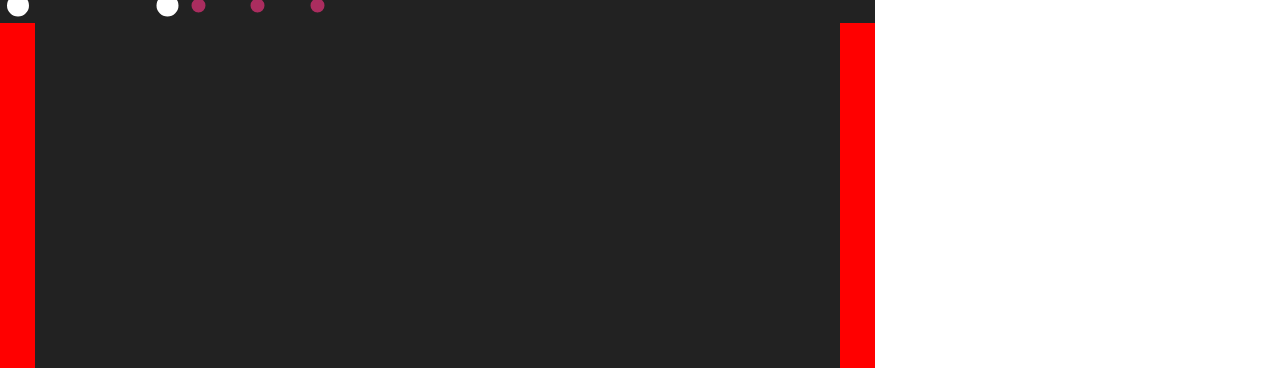
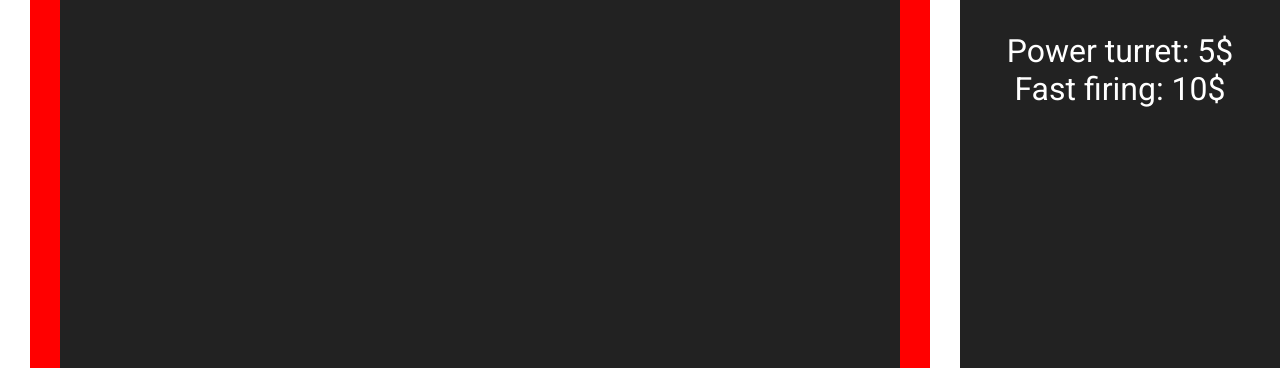
Before and after one commit to Patryk-Rozwadowski/Tower_defense_game, a website built with Parcel: page index.html in a window 1280 px wide. Shown: the part 432-800 px from the top of the page. Built offline with nearby package versions, Linux system fonts and the light colour scheme.

Commit message:
Adjust ui, fixed dynamic cols/rows

```diff
--- a/index.html
+++ b/index.html
@@ -3,15 +3,23 @@
     <head>
         <meta charset="UTF-8">
         <title>Tower defense game</title>
+        <link href="https://fonts.googleapis.com/css2?family=Roboto:wght@100;400&display=swap" rel="stylesheet">
         <link rel="stylesheet" href="index.scss">
     </head>
     <body style="margin:0; padding: 0;box-sizing: border-box" >
-        <canvas id="canvas"></canvas>
-        <div id="shop"></div>
-        <div class="debugger-menu-container">
-            <input type="checkbox" id="debugMode" >
-            <label for="debugMode">Debug mode</label>
+    <main class="container">
+        <div class="ui-grid-9 center">
+            <canvas class="game-container" id="canvas"></canvas>
         </div>
+        <div class="ui-grid-3 center">
+            <div class="ui-shop" id="ui-shop"></div>
+            <div class="debugger-menu-container">
+                <input type="checkbox" id="debugMode" >
+                <label for="debugMode">Debug mode</label>
+            </div>
+        </div>
+    </main>
+
     </body>
 
     <script src="src/index.js"></script>
--- a/index.scss
+++ b/index.scss
@@ -23,17 +23,15 @@ li {
   list-style: none;
 }
 
-.turretList {
-  font-size: 2em;
-
-  &:hover {
-    color: red;
-    cursor: pointer;
-  }
-}
 
 .active {
   display: inline-block;
   color: red;
   cursor: pointer;
 }
+
+.center {
+  display: flex;
+  justify-content: center;
+  align-items: center;
+}
--- a/src/Managers/MapManager/MapManager.js
+++ b/src/Managers/MapManager/MapManager.js
@@ -8,11 +8,11 @@ import { createWallTile } from '../../CreateElement/MapElement/Walls/createWallT
 import { createTerrainTile } from '../../CreateElement/MapElement/createTerrainTile';
 
 export class MapManager {
-  constructor(canvas, ctx, cellSize, gameDebugger) {
+  constructor(canvas, ctx, cols, rows, cellSize, gameDebugger) {
     this.canvas = canvas;
     this.ctx = ctx;
-    this.cols = 25;
-    this.rows = 25;
+    this.cols = cols;
+    this.rows = rows;
 
     this.x = 0;
     this.y = 0;
--- a/src/Managers/ShopManager/ShopManager.js
+++ b/src/Managers/ShopManager/ShopManager.js
@@ -4,7 +4,7 @@ import { shopTurretList } from './templates/shopTurretList/shopTurretList';
 export class ShopManager {
   constructor() {
     this.money = 140;
-    this.shopRoot = document.getElementById('shop');
+    this.shopRoot = document.getElementById('ui-shop');
     this.pickedTurret = 'powerTurret';
   }
 
@@ -45,6 +45,5 @@ export class ShopManager {
 
   _setPickedTurret(e) {
     this.pickedTurret = e.target.id;
-    return this.getPickedTurret();
   }
 }
--- a/src/Managers/ShopManager/templates/shopMenu/shopMenuHeader.js
+++ b/src/Managers/ShopManager/templates/shopMenu/shopMenuHeader.js
@@ -1,6 +1,4 @@
 export const shopMenuHeader = (currentMoney) => `
-      <div>
-        <p>Money: ${currentMoney} $</p>
-        <p>Shop:</p>
-      </div>
+        <p class="ui-shop__element">Shop</p>
+        <p class="ui-shop__element">Money: ${currentMoney} $</p>
     `;
--- a/src/Managers/ShopManager/templates/shopTurretList/shopTurretList.js
+++ b/src/Managers/ShopManager/templates/shopTurretList/shopTurretList.js
@@ -1,6 +1,6 @@
 export const shopTurretList = () => `
   <ul>
-    <li class="turretList" value="5" id="powerTurret"> Power turret: 5$ </li>
-    <li class="turretList" value="10" id="fastFiringTurret"> Fast firing: 10$ </li>
+    <li class="turretList ui-shop__element" value="5" id="powerTurret"> Power turret: 5$ </li>
+    <li class="turretList ui-shop__element" value="10" id="fastFiringTurret"> Fast firing: 10$ </li>
   </ul>
 `;
--- a/src/index.js
+++ b/src/index.js
@@ -12,9 +12,9 @@ window.onload = () => {
   const ctx = canvas.getContext('2d');
   const gameDebugModeCheckbox = document.getElementById('debugMode');
 
-  const cols = 25;
-  const rows = 25;
-  const cellSize = 35;
+  const cols = 30;
+  const rows = 30;
+  const cellSize = 30;
 
   ctx.canvas.width = cols * cellSize;
   ctx.canvas.height = rows * cellSize;
@@ -23,7 +23,14 @@ window.onload = () => {
 
   const mouseManager = new MouseManager(canvas, ctx, cellSize);
 
-  const mapManager = new MapManager(canvas, ctx, cellSize, gameDebugger);
+  const mapManager = new MapManager(
+    canvas,
+    ctx,
+    cols,
+    rows,
+    cellSize,
+    gameDebugger
+  );
   mapManager.renderMap();
 
   const shopManager = new ShopManager();
--- a/styles/debugger-menu/debugger-menu.scss
+++ b/styles/debugger-menu/debugger-menu.scss
@@ -3,4 +3,10 @@
   right: 0;
   top: 0;
   margin: 20px;
+
+  label {
+    font-family: 'Roboto', sans-serif;
+    font-weight: 100;
+    color: #fff;
+  }
 }
--- a/styles/index.scss
+++ b/styles/index.scss
@@ -1 +1,3 @@
 @import "./debugger-menu/debugger-menu";
+@import "./ui-grid/ui-grid";
+@import "./ui-shop/ui-shop";
--- /dev/null
+++ b/styles/ui-grid/ui-grid.scss
@@ -0,0 +1,18 @@
+$grid-cols: 12;
+
+.container {
+  display: flex;
+  flex-direction: row;
+  height: 100%;
+}
+
+.game-container {
+  margin: 20px
+}
+
+@for $i from 1 through $grid-cols {
+  .ui-grid-#{$i} {
+    display: flex;
+    width: 100 / ($grid-cols / $i) * 1%;
+  }
+}
--- /dev/null
+++ b/styles/ui-shop/ui-shop.scss
@@ -0,0 +1,26 @@
+.ui-shop {
+  display: flex;
+  justify-content: center;
+  align-content: center;
+  flex-direction: column;
+
+  text-align: center;
+  background-color: #222;
+  width: 100%;
+  height: 100%;
+
+  &__element {
+    font-family: "Roboto", sans-serif;
+    width: 100%;
+    color: #fff;
+  }
+}
+
+.turretList {
+  font-size: 2em;
+
+  &:hover {
+    color: red;
+    cursor: pointer;
+  }
+}
```
